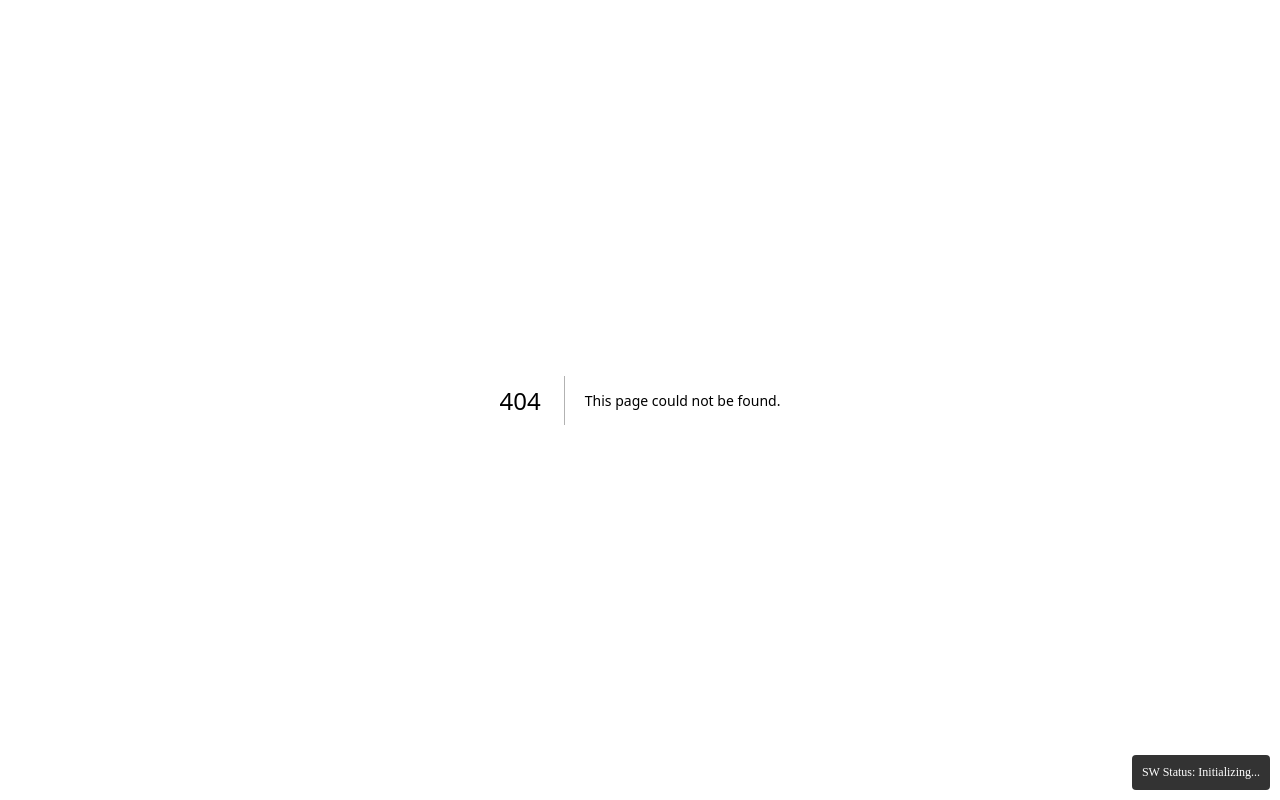
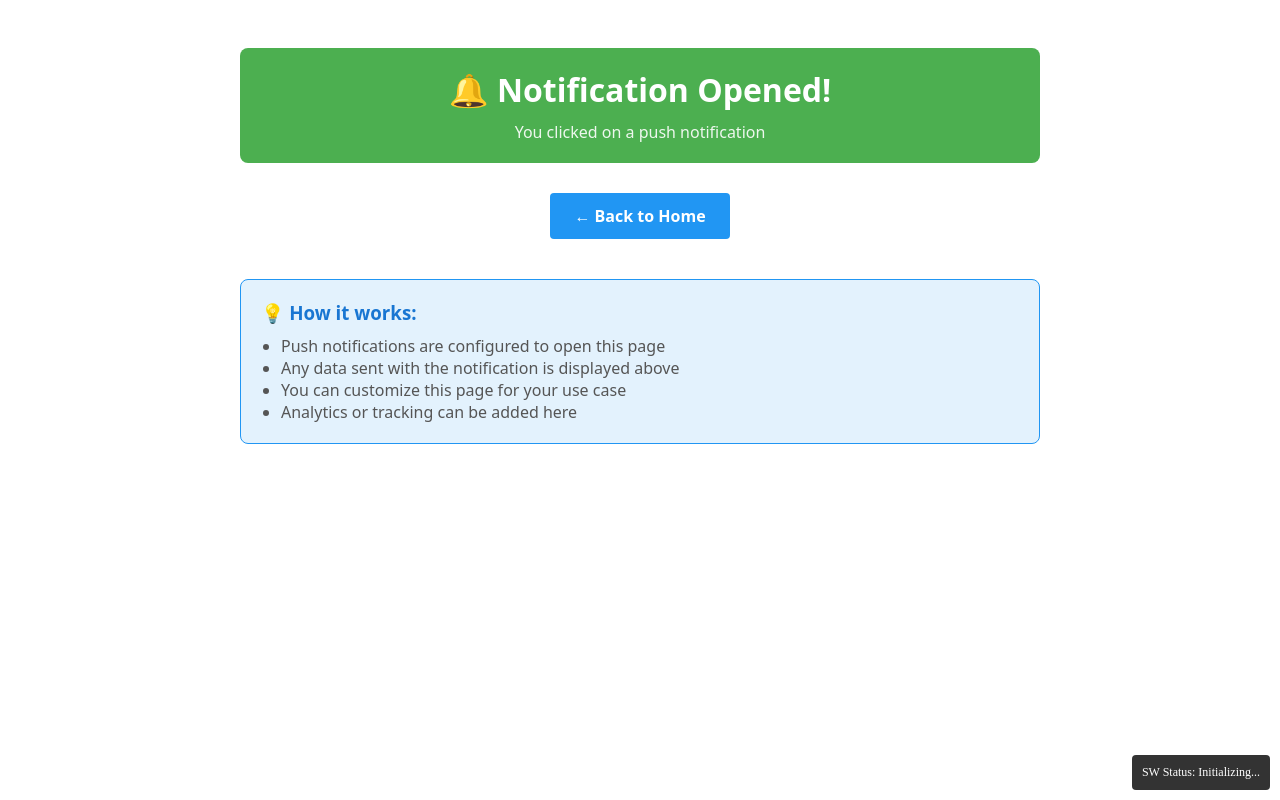
Before and after one commit to thatsatul/firebase-pwa-test, a Next.js app: page /fcm-click in a window 1280 px wide. Before the commit this address had no page. Built offline with nearby package versions, Linux system fonts and the light colour scheme.

Commit message:
Open fcm-click on PN click if tab is closed

```diff
--- a/app/TestComponent.js
+++ b/app/TestComponent.js
@@ -179,7 +179,7 @@ export default function TestComponent() {
     <div style={{ padding: '20px', fontFamily: 'Arial, sans-serif' }}>
       <h1>Test</h1>
 
-      {enableNotifications()}
+      {/* {enableNotifications()} */}
       {/* <DiagnosticPanel /> */}
 
       {token && (
--- /dev/null
+++ b/app/fcm-click/page.js
@@ -0,0 +1,119 @@
+'use client';
+
+import { useEffect, useState, Suspense } from 'react';
+import { useSearchParams } from 'next/navigation';
+
+function FCMClickContent() {
+  const searchParams = useSearchParams();
+  const [notificationData, setNotificationData] = useState(null);
+
+  useEffect(() => {
+    // Get any query parameters passed with the notification
+    const data = {};
+    searchParams.forEach((value, key) => {
+      data[key] = value;
+    });
+
+    if (Object.keys(data).length > 0) {
+      setNotificationData(data);
+    }
+
+    // Log that user arrived via notification
+    console.log('📬 User arrived via push notification click');
+  }, [searchParams]);
+
+  return (
+    <>
+      <div style={{
+        backgroundColor: '#4CAF50',
+        color: 'white',
+        padding: '20px',
+        borderRadius: '8px',
+        marginBottom: '30px',
+        textAlign: 'center'
+      }}>
+        <h1 style={{ margin: '0 0 10px 0', fontSize: '32px' }}>🔔 Notification Opened!</h1>
+        <p style={{ margin: 0, fontSize: '16px', opacity: 0.9 }}>
+          You clicked on a push notification
+        </p>
+      </div>
+
+      {notificationData && Object.keys(notificationData).length > 0 && (
+        <div style={{
+          backgroundColor: '#f5f5f5',
+          padding: '20px',
+          borderRadius: '8px',
+          marginBottom: '20px'
+        }}>
+          <h2 style={{ margin: '0 0 15px 0', fontSize: '20px' }}>📦 Notification Data:</h2>
+          <pre style={{
+            backgroundColor: '#fff',
+            padding: '15px',
+            borderRadius: '4px',
+            overflow: 'auto',
+            fontSize: '14px',
+            margin: 0
+          }}>
+            {JSON.stringify(notificationData, null, 2)}
+          </pre>
+        </div>
+      )}
+
+      <div style={{
+        display: 'flex',
+        gap: '10px',
+        justifyContent: 'center'
+      }}>
+        <a
+          href="/"
+          style={{
+            display: 'inline-block',
+            padding: '12px 24px',
+            backgroundColor: '#2196F3',
+            color: 'white',
+            textDecoration: 'none',
+            borderRadius: '4px',
+            fontWeight: 'bold'
+          }}
+        >
+          ← Back to Home
+        </a>
+      </div>
+
+      <div style={{
+        marginTop: '40px',
+        padding: '20px',
+        backgroundColor: '#e3f2fd',
+        borderRadius: '8px',
+        border: '1px solid #2196F3'
+      }}>
+        <h3 style={{ margin: '0 0 10px 0', color: '#1976d2' }}>💡 How it works:</h3>
+        <ul style={{ margin: 0, paddingLeft: '20px', color: '#555' }}>
+          <li>Push notifications are configured to open this page</li>
+          <li>Any data sent with the notification is displayed above</li>
+          <li>You can customize this page for your use case</li>
+          <li>Analytics or tracking can be added here</li>
+        </ul>
+      </div>
+    </>
+  );
+}
+
+export default function FCMClickPage() {
+  return (
+    <div style={{
+      padding: '40px',
+      maxWidth: '800px',
+      margin: '0 auto',
+      fontFamily: 'system-ui, sans-serif'
+    }}>
+      <Suspense fallback={
+        <div style={{ textAlign: 'center', padding: '40px' }}>
+          <p>Loading notification data...</p>
+        </div>
+      }>
+        <FCMClickContent />
+      </Suspense>
+    </div>
+  );
+}
--- a/app/firebase-messaging-sw.js/route.js
+++ b/app/firebase-messaging-sw.js/route.js
@@ -91,9 +91,31 @@ self.addEventListener('install', (event) => {
 // Log notification clicks
 self.addEventListener('notificationclick', (event) => {
   console.log('[SW] 🖱️ Notification clicked:', event.notification.tag);
+  console.log('[SW] Notification data:', event.notification.data);
   event.notification.close();
+
+  // Build URL with notification data as query params
+  let targetUrl = '/fcm-click';
+  if (event.notification.data) {
+    const params = new URLSearchParams(event.notification.data);
+    targetUrl += '?' + params.toString();
+  }
+
+  console.log('[SW] Opening URL:', targetUrl);
+
   event.waitUntil(
-    self.clients.openWindow('/')
+    self.clients.matchAll({ type: 'window', includeUncontrolled: true }).then((clientList) => {
+      // Check if there's already a window open
+      for (const client of clientList) {
+        if (client.url.includes('/fcm-click') && 'focus' in client) {
+          return client.focus();
+        }
+      }
+      // No existing window, open a new one
+      if (self.clients.openWindow) {
+        return self.clients.openWindow(targetUrl);
+      }
+    })
   );
 });
 
```
Also changed, not shown: public/sw.js, 2 other files (tests, documents, lock files or other folders).
